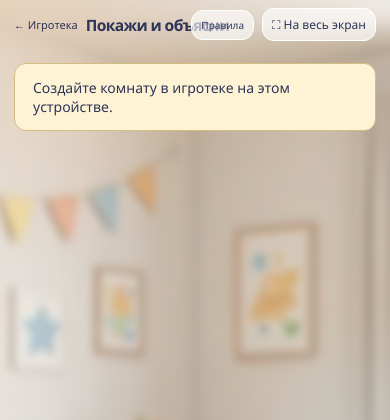
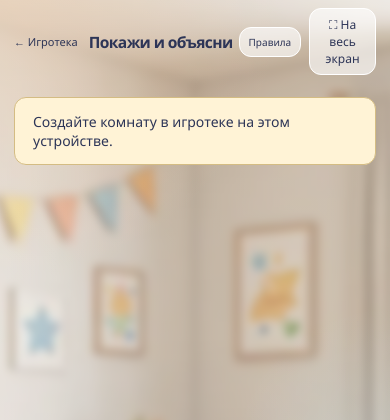
Before and after one commit to IvanDurnev/call_me_ai, a Flask app: page /games/activity/1 in a window 390 px wide. Shown: the top 420 px of the page. Run offline with Flask 3, Linux system fonts and the light colour scheme; parts of the project's set-up code (start-up, migrations or seed data) failed here and were passed over.

Commit message:
Align activity header to three columns

```diff
--- a/static/activity.css
+++ b/static/activity.css
@@ -2,12 +2,12 @@
 .activity-shell > .durak-header h1 { font-size: 26px; }.activity-header-actions { display: flex; flex-wrap: wrap; gap: 8px; }.activity-header-actions button { font-size: 12px; }
 .activity-title-group { display: flex; align-items: center; gap: 12px; margin-right: auto; }.activity-title-group button { flex: none; font-size: 12px; }
 /* Keep the navigation, title and rules compact on one top row. */
-.activity-shell > .durak-header { flex-wrap: nowrap; justify-content: flex-start; gap: clamp(8px,1.5vw,18px); padding-block: 8px; }
-.activity-shell > .durak-header > a { flex: none; white-space: nowrap; font-size: clamp(11px,1vw,14px); }
-.activity-title-group { min-width: 0; gap: clamp(6px,1vw,12px); margin-right: 0; }
+.activity-shell > .durak-header { display: grid; grid-template-columns: minmax(0,1fr) auto minmax(0,1fr); align-items: center; gap: clamp(8px,1.5vw,18px); padding-block: 8px; }
+.activity-shell > .durak-header > a { justify-self: start; white-space: nowrap; font-size: clamp(11px,1vw,14px); }
+.activity-title-group { min-width: 0; gap: clamp(6px,1vw,12px); justify-self: center; }
 .activity-shell > .durak-header h1 { min-width: 0; white-space: nowrap; font-size: clamp(15px,2vw,26px); }
 .activity-title-group button { padding: 8px 11px; white-space: nowrap; font-size: clamp(10px,.95vw,12px); }
-.activity-shell > .durak-header .activity-header-actions { flex: none; margin-left: auto; }
+.activity-shell > .durak-header .activity-header-actions { justify-self: end; }
 .activity-layout { display: grid; grid-template-columns: minmax(0,1fr) 340px; gap: 20px; align-items: start; }.activity-main { min-width: 0; padding: 22px; }.activity-sidebar { display: grid; gap: 16px; min-width: 0; }.activity-sidebar .durak-panel { padding: 22px; }.activity-turn h2 { font-size: 27px; overflow-wrap: anywhere; }.activity-turn > p { font-size: 14px; line-height: 1.6; color: #626b80; }
 .activity-method { display: flex; align-items: center; gap: 8px; padding: 12px; background: #f2eee5; border-radius: 12px; font-weight: 700; font-size: 15px; margin: 14px 0; }.activity-timer { font-size: 66px; line-height: 1.1; font-weight: 750; letter-spacing: -.04em; font-variant-numeric: tabular-nums; color: #92713e; margin: 20px 0; }
 .activity-controls { display: grid; gap: 10px; margin-top: 18px; }.activity-controls button { width: 100%; }.activity-controls p { font-size: 13px; line-height: 1.6; color: #637087; }.activity-controls select,.activity-controls input { width: 100%; min-width: 0; padding: 12px; margin-top: 8px; border: 1px solid #bfc6d3; border-radius: 10px; font: inherit; color: var(--text); background: white; }.activity-controls label { font-size: 13px; margin-top: 6px; }
```
